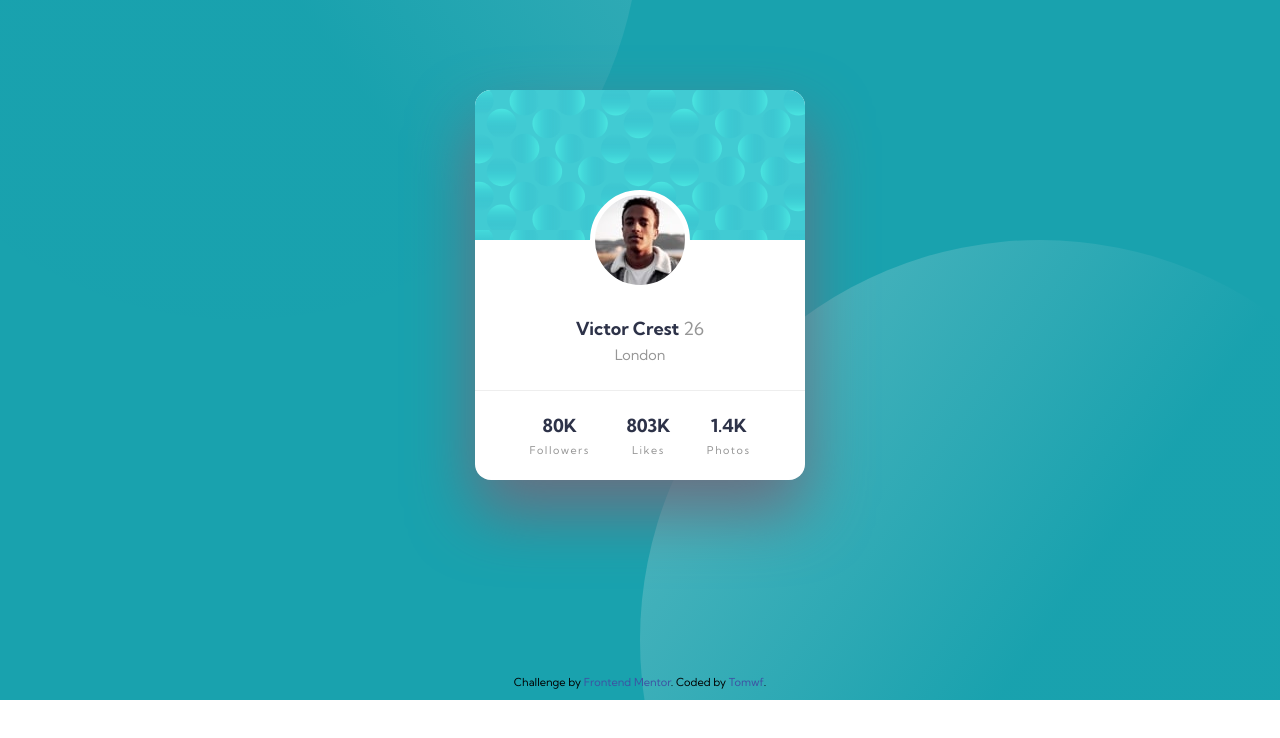
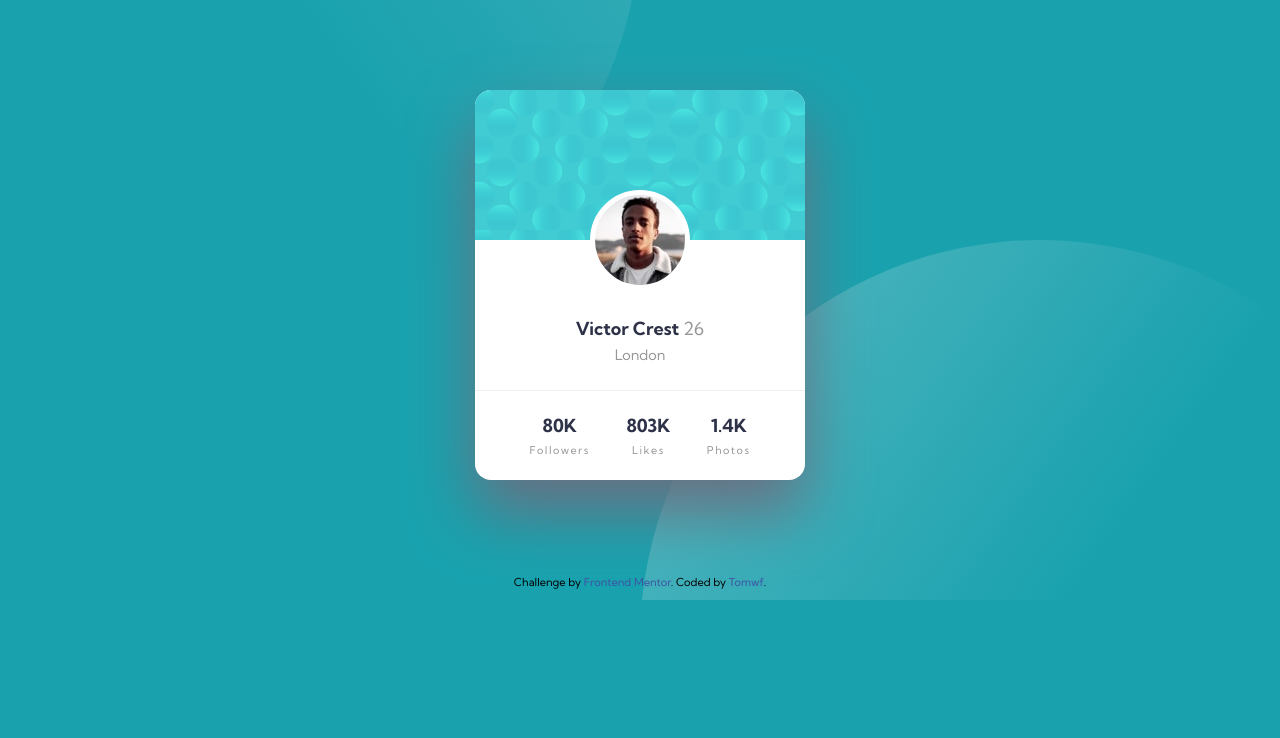
Before and after one commit to tomwf/FEM-profile-card-component-main, a plain HTML site: page index.html in a window 1280 px wide. Drawn offline with Linux system fonts and the light colour scheme.

Commit message:
Fix white background color

```diff
--- a/style.css
+++ b/style.css
@@ -20,6 +20,7 @@ html {
 body {
   font-family: 'Kumbh Sans', sans-serif;
   text-align: center;
+  background-color: var(--dark-cyan);
 }
 
 h4 {
@@ -33,8 +34,8 @@ a {
 
 .wrapper {
   width: 100vw;
-  height: 700px;
-  background-color: var(--dark-cyan);
+  height: 600px;
+  background-color: transparent;
   position: relative;
   z-index: 0;
   overflow: hidden;
```
